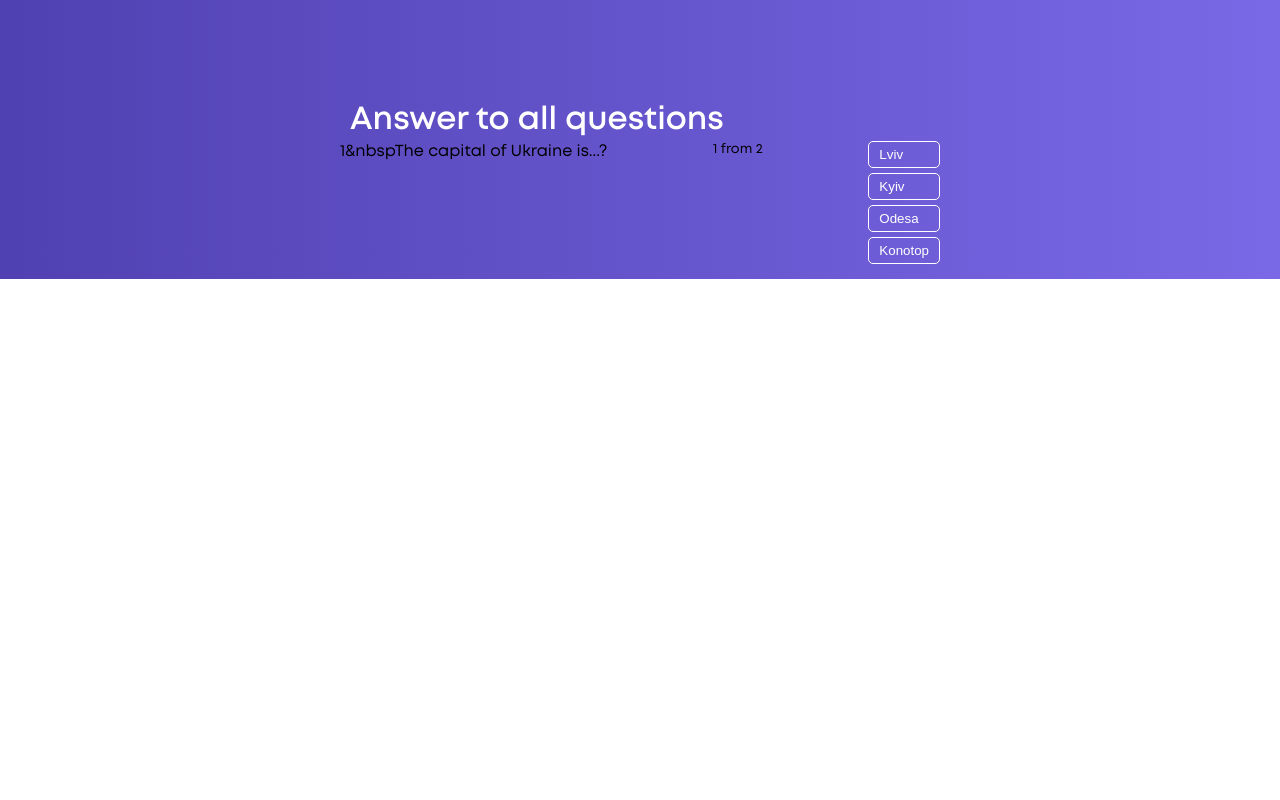
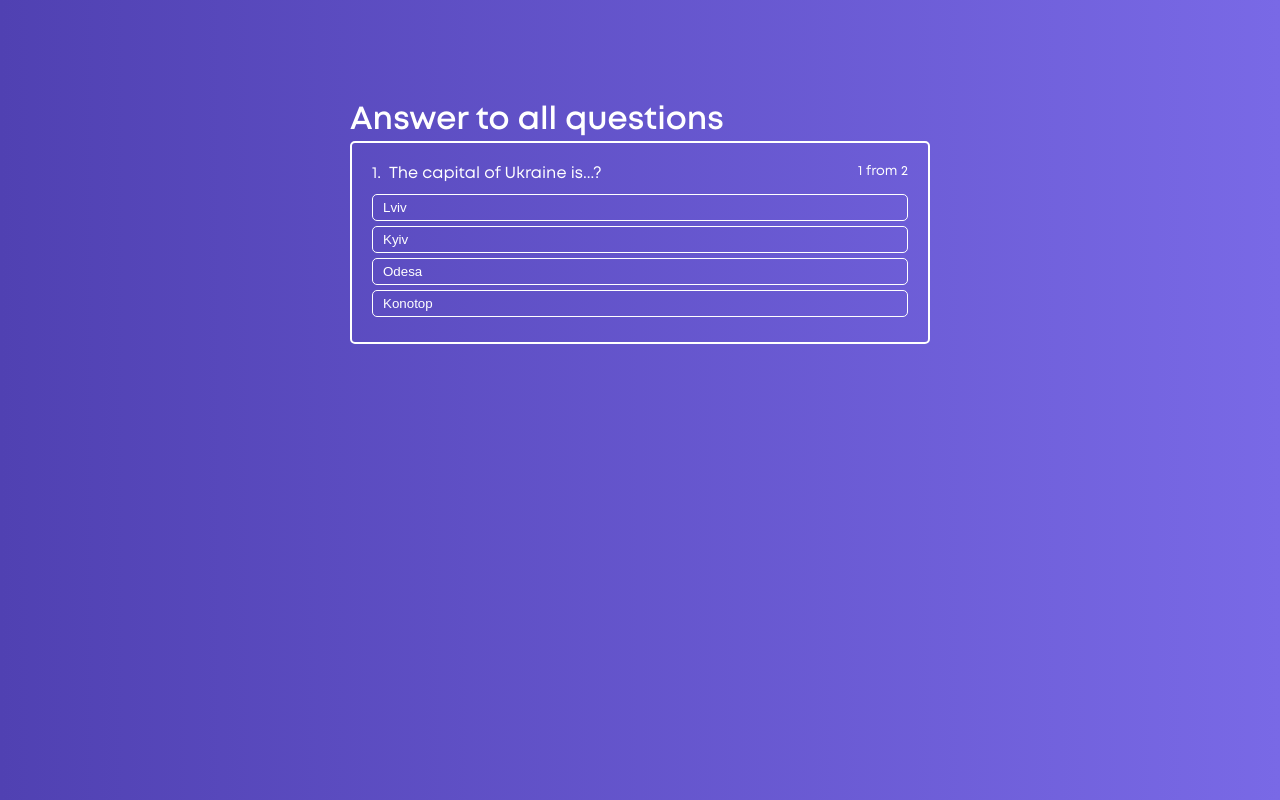
Before and after one commit to VitaliyBondarenko1982/create-quiz-app, a React (Create React App) app: page / in a window 1280 px wide. Built offline with nearby package versions, Linux system fonts and the light colour scheme.

Commit message:
some fix in base components

```diff
--- a/src/components/ActiveQuiz/ActiveQuiz.tsx
+++ b/src/components/ActiveQuiz/ActiveQuiz.tsx
@@ -1,5 +1,5 @@
 import React, { FC } from 'react';
-import {Answer} from "../../utils/interfaces";
+import {Answer, AnswerState} from "../../utils/interfaces";
 import './_ActiveQuiz.scss';
 import {AnswersList} from "../AnswersList";
 
@@ -8,9 +8,7 @@ interface Props {
   question: string;
   quizLength: number;
   answerNumber: number;
-  answerState: {
-    [id: number]: string;
-  } | null;
+  answerState: AnswerState;
 }
 
 export const ActiveQuiz: FC<Props> = ({
@@ -21,21 +19,21 @@ export const ActiveQuiz: FC<Props> = ({
   answerState
 }) => {
   return (
-    <div className="active-qiz">
+    <div className="active-quiz">
       <p className="active-quiz__question">
         <span>
-          <strong>{`${answerNumber}`}</strong>
-          &nbsp
+          <strong>{`${answerNumber}. `}</strong>
+          &nbsp;
           {question}
         </span>
         <small>
           {`${answerNumber} from ${quizLength}`}
         </small>
+      </p>
         <AnswersList
           answers={answers}
           answerState={answerState}
         />
-      </p>
     </div>
   )
 }
--- a/src/components/AnswerItem/AnswerItem.tsx
+++ b/src/components/AnswerItem/AnswerItem.tsx
@@ -6,7 +6,7 @@ import './_AnswerItem.scss';
 
 interface Props {
   answer: Answer;
-  state: string;
+  answerState: string | null;
 }
 
 export const AnswerItem: FC<Props> = ({
--- a/src/components/AnswersList/AnswersList.tsx
+++ b/src/components/AnswersList/AnswersList.tsx
@@ -1,13 +1,11 @@
 import React, {FC} from 'react';
 import './_AnswersList.scss';
-import {Answer} from "../../utils/interfaces";
+import {Answer, AnswerState} from "../../utils/interfaces";
 import {AnswerItem} from "../AnswerItem";
 
 interface Props {
   answers: Answer[];
-  answerState: {
-    [id: number]: string;
-  } | null;
+  answerState: AnswerState;
 }
 
 export const AnswersList: FC<Props> = ({
@@ -17,11 +15,18 @@ export const AnswersList: FC<Props> = ({
   return (
     <div className="answer answers__list">
       {answers.map(answer => {
+        const answerStateResult = () => {
+          if (answerState && answerState.id === answer.id) {
+            return answerState.result;
+          }
+
+          return null;
+        }
         return (
           <AnswerItem
             key={answer.id}
             answer={answer}
-            answerState={answerState ? answerState[answer.id] : null}
+            answerState={answerStateResult()}
           />
         );
       })}
--- a/src/containers/Quiz.tsx
+++ b/src/containers/Quiz.tsx
@@ -5,12 +5,16 @@ import './_Quiz.scss';
 export class Quiz extends Component {
   state = {
     activeQuestion: 0,
-    answerState: null,
+    answerState: {
+      id: 0,
+      result: '',
+    },
     quiz: [
       {
         question: 'The capital of Ukraine is...?',
         rightAnswerId: 2,
         id: 1,
+        result: '',
         answers: [
           { text: 'Lviv', id: 1 },
           { text: 'Kyiv', id: 2 },
@@ -22,6 +26,7 @@ export class Quiz extends Component {
         question: 'London is the capital of...',
         rightAnswerId: 3,
         id: 2,
+        result: '',
         answers: [
           { text: 'France', id: 1 },
           { text: 'Denmark', id: 2 },
```
Also changed, not shown: src/HOC/Layout.tsx (+4 -3 lines), src/utils/interfaces.ts (+9 -5 lines).
